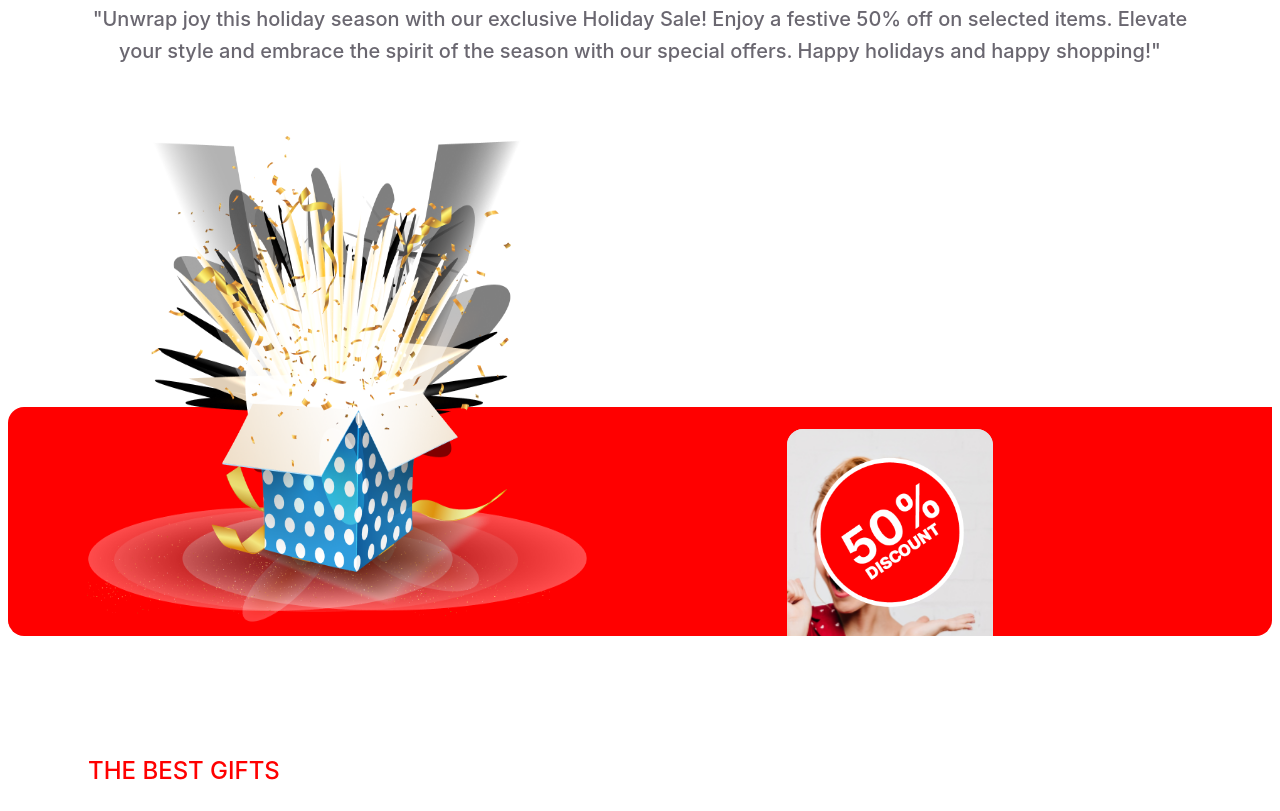
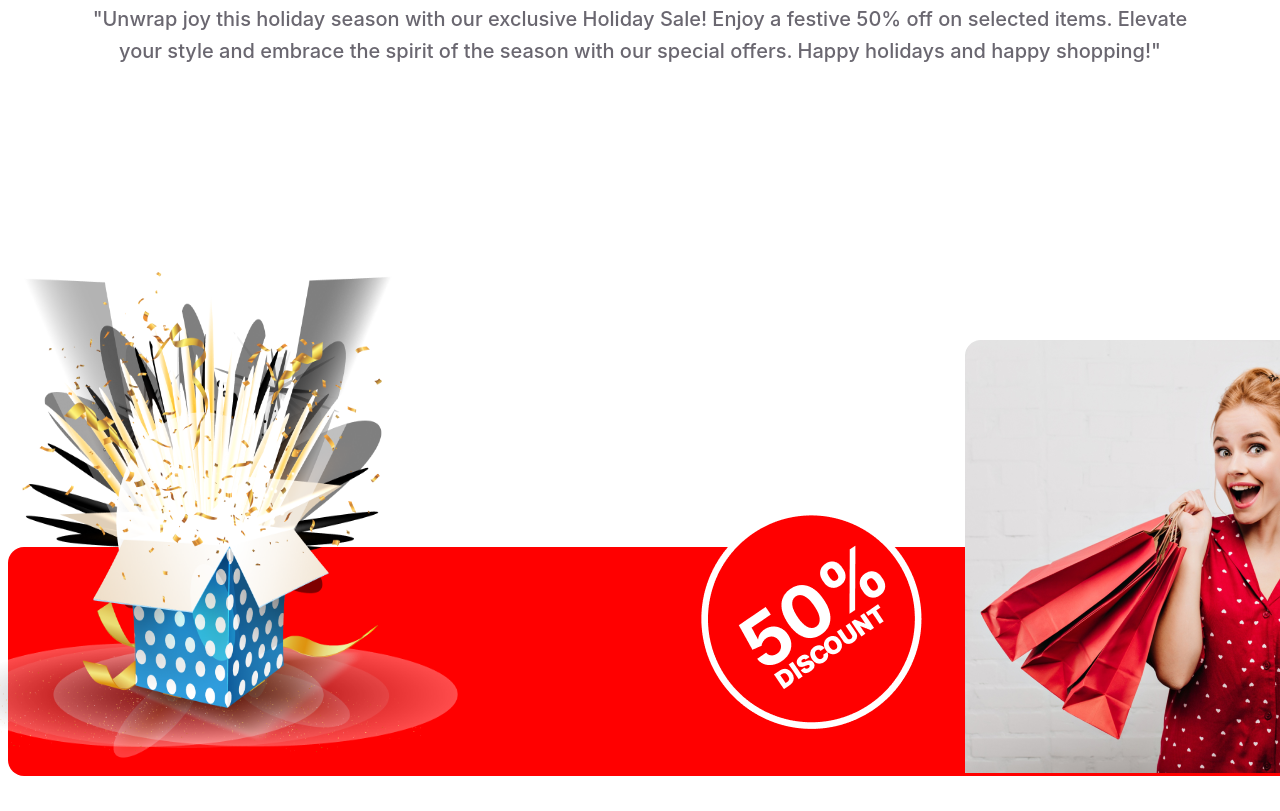
Before and after one commit to afiaafifa/B9-A1, a plain HTML site: page index.html in a window 1280 px wide. Shown: the part 3949-4760 px from the top of the page. Drawn offline with Linux system fonts and the light colour scheme.

Commit message:
added img

```diff
--- a/index.html
+++ b/index.html
@@ -71,18 +71,25 @@
                 <h1 class="holi">Holidays Sale 50%</h1>
                 <p class="holi-description">"Unwrap joy this holiday season with our exclusive Holiday Sale! Enjoy a festive 50% off on selected items. Elevate your style and embrace the spirit of the season with our special offers. Happy holidays and happy shopping!"</p>
             </div></section>
-
-            <div class="separator"></div> <!-- Added a separator div -->
+            <br>
+            <br>
+            <br>
 
 
             <section>
 
                 <div class="discount">
                     <div class="image-container">
-                        <img class="group-75" src="resources/Group 75.png" alt="">
-                        <div class="right-images">
-                            <img class="rec" src="resources/Group 44.png" alt="">
-
+                        <div>
+                            <img class="group-75" src="resources/Group 75.png" alt="">
+                        </div>
+                        <div class="image-container">
+                            <div class="left-image">
+                                <img src="resources/Group 44.png" alt="">
+                            </div>
+                            <div class="right-image">
+                                <img src="resources/Rectangle 1.png" alt="">
+                            </div>
                         </div>
                     </div>
                 </div>
@@ -97,7 +104,7 @@
                 <h2 class="potfoli">Our Awesome Portfolio</h2>
                 <p class="best">"Discover the joy of giving with our curated selection of the best gifts. Each item thoughtfully chosen to bring smiles, laughter, and unforgettable moments. Elevate your celebrations with the perfect present, because the best gifts go beyond the box – they create cherished memories."</p>
                </div>
-               <div class="recu">
+               <div class="rec-u">
                 <img src="resources/Rectangle 3.png" alt="">
                 <img src="resources/Rectangle 4.png" alt="">
                 <img src="resources/Rectangle 5.png" alt="">
--- a/styles/styles.css
+++ b/styles/styles.css
@@ -295,20 +295,17 @@ body {
     font-size: 20px;
     font-weight: 500;
     line-height: 32px;
-    padding-bottom: 300px;
+    padding-bottom: 400px;
 }
 
 .what-is-functional {
-    margin: 120px 80px 0;
+    margin: 120px 80px 0 ;
 
 }
-.separator {
-    height: 20px; /* Adjust the height to add space between sections */
-}
+
+
+
 /* discount styles*/
-.discount {
-
-}
 
 .image-container {
     display: flex;
@@ -323,6 +320,14 @@ display: flex;
     justify-content: center;
     align-items: flex-end;
 
+}
+
+.right-image {
+    margin-right: 150px;
+    margin-bottom: 229px;
+    width: 206.841px;
+    height: 206.841px;
+    flex-shrink: 0;
 }
 
 .group-75 {
@@ -340,71 +345,80 @@ flex-shrink: 0;
 }
 
 .rec {
-    margin-right: 200px;
-    margin-top: 200px;
-    width: 206.841px;
-height: 206.841px;
-flex-shrink: 0;
-border-radius: 16px 16px 0px 0px;
-background: url('../resources/Rectangle\ 1.png'), lightgray -59.98px 0px / 151.553% 100% no-repeat;
-background-position: top right;
+    margin-bottom: 50px;
+    margin-left: 200px;
+    width: 406.841px;
+    height: 406.841px;
+}
+
+.side-by-side {
+    display: flex;
+}
 
 
-
+/* gift styles*/
+.h {
+    margin: 120px 80px 0;
 }
 
-/* gift styles*/
-.h{
-    margin: 120px 80px 0;
-}
-.bgift{
+.bgift {
 
     display: block;
     text-align: justify;
 
 }
-.gift{
+
+.gift {
     color: #F00;
-font-size: 24px;;
+    font-size: 24px;
+    ;
     font-weight: 500;
     padding-bottom: 10px;
 }
-.potfoli{
+
+.potfoli {
     color: #070211;
     font-size: 48px;
     font-weight: 900;
     text-transform: capitalize;
     padding-bottom: 18px;
 }
-.best{
+
+.best {
     color: rgba(7, 2, 17, 0.60);
     font-size: 20px;
     font-weight: 400;
     line-height: 32px;
 }
-.recu{
+
+.rec-u {
     padding: 18px;
 }
+
 /*last section styles*/
-.sub{
+.sub {
     margin: 120px 80px 0;
 
 }
-.sub-img{
+
+.sub-img {
     width: 150px;
     height: 150px;
     flex-shrink: 0;
     padding: 80px 580px 40px;
 
 }
-.sub-title{
+
+.sub-title {
     color: #070211;
     text-align: center;
     font-size: 48px;
-font-weight: 900;;
+    font-weight: 900;
+    ;
     text-transform: capitalize;
 }
-.sub-description{
+
+.sub-description {
     color: rgba(7, 2, 17, 0.60);
     text-align: center;
     font-size: 20px;
@@ -412,6 +426,7 @@ font-weight: 400;
     line-height: 32px;
     padding-bottom: 48px;
 }
+
 /*subscrib button*/
 
 .subscribe-container {
@@ -439,10 +454,10 @@ padding-bottom: 48px;
     font-size: 16px;
     font-weight: 600;
     text-transform: uppercase;
-    background-color:#F00;
+    background-color: #F00;
     color: #fff;
     border: 1px solid #F00;
-    border-radius:0px 50px 50px 0px;
+    border-radius: 0px 50px 50px 0px;
     cursor: pointer;
     transition: background-color 0.3s;
     padding: 18px;
@@ -452,6 +467,7 @@ padding-bottom: 48px;
     background-color: #e04b0b;
     border-color: #dc1a05;
 }
+
 /*footer styles*/
 .footer {
     background-color: #070211;
@@ -500,11 +516,11 @@ padding-bottom: 48px;
 .unsubscribe p {
     margin: 0;
 }
-.rights{
+
+.rights {
     text-align: left
+}
 
+.unsubscribe {
+    text-align: right
 }
-.unsubscribe{
-    text-align: right
-
-}
```
Lines whose indentation alone changed are shown as unchanged.
